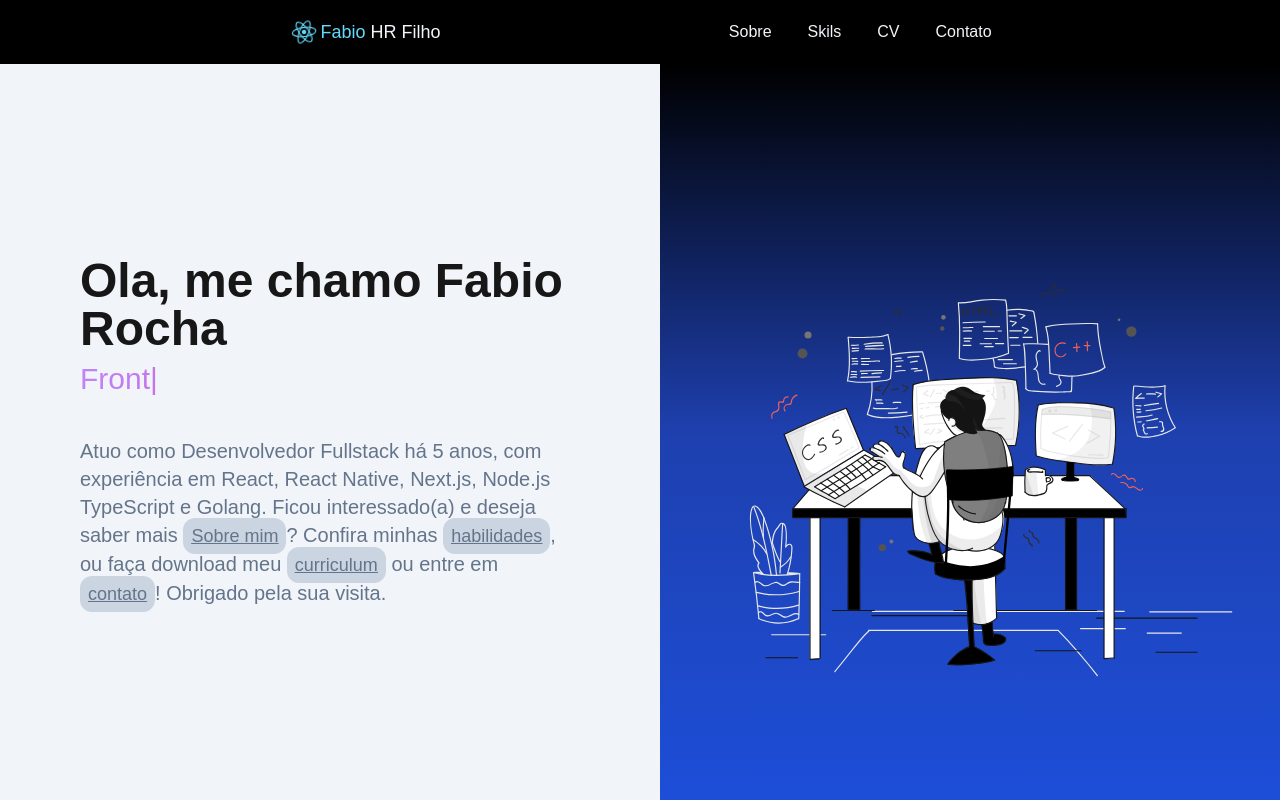
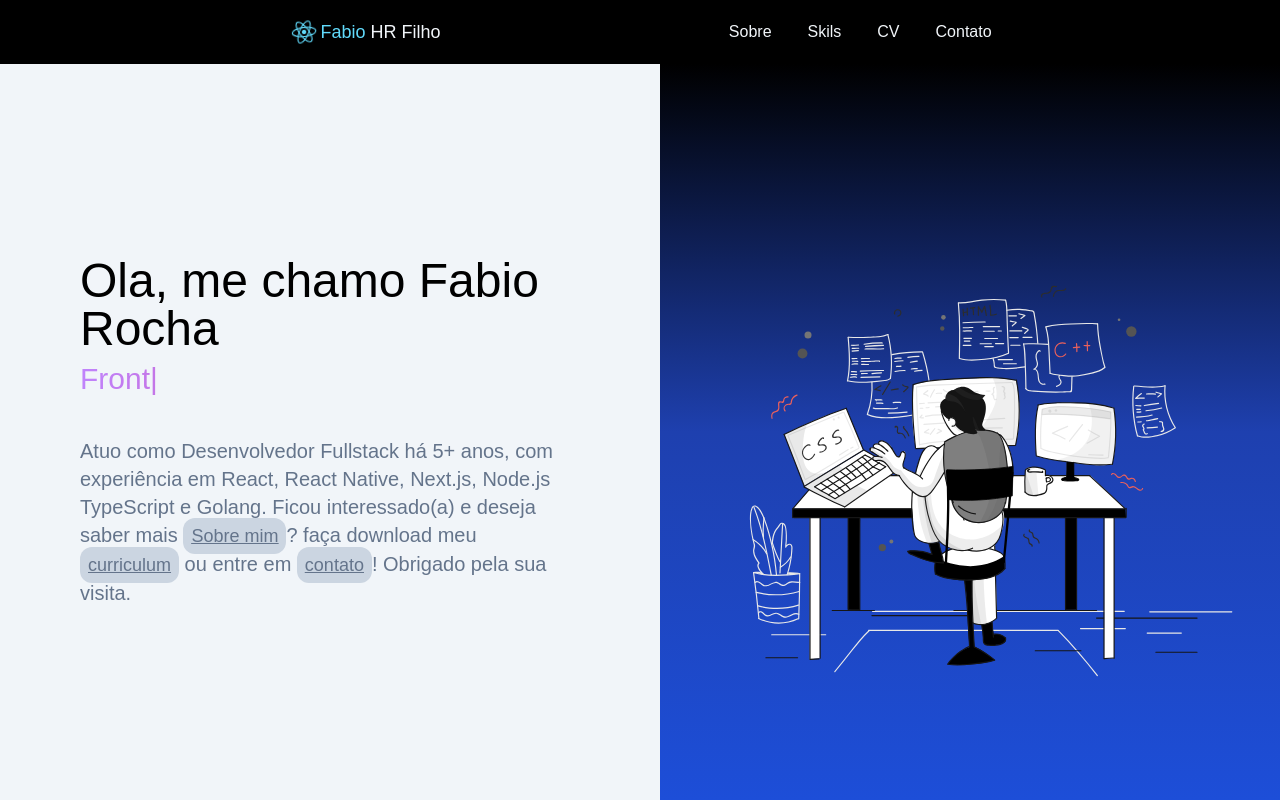
Before and after one commit to FabioRocha231/Portfolio, a Next.js app: page / in a window 1280 px wide. Built offline with nearby package versions, Linux system fonts and the light colour scheme.

Commit message:
fix: fixed h1 text color

```diff
--- a/components/Greetings/TextAndRedirect.tsx
+++ b/components/Greetings/TextAndRedirect.tsx
@@ -12,7 +12,7 @@ export const TextAndRedirect = () => {
   return (
     <div className="flex h-full flex-col items-center justify-center">
       <section className="flex self-start w-[650px] flex-col 2xl:w-[500px] lg:w-full">
-        <h1 className="text-5xl font-black lg:text-5xl lg:text-white sm:text-3xl xs:text-2xl ">
+        <h1 className="text-5xl text-black lg:text-5xl lg:text-white sm:text-3xl xs:text-2xl ">
           Ola, me chamo Fabio Rocha
         </h1>
         <ReactTyped
@@ -29,13 +29,11 @@ export const TextAndRedirect = () => {
           className="text-xl font-medium
           text-slate-500 lg:text-white xs:text-lg"
         >
-          Atuo como Desenvolvedor Fullstack há 5 anos, com experiência em React,
-          React Native, Next.js, Node.js TypeScript e Golang. Ficou
+          Atuo como Desenvolvedor Fullstack há 5+ anos, com experiência em
+          React, React Native, Next.js, Node.js TypeScript e Golang. Ficou
           interessado(a) e deseja saber mais {""}
           <Redirect to="/about" content="Sobre mim" />
-          {""}? Confira minhas {""}
-          <Redirect to="/skills" content="habilidades" />, {""} ou faça download
-          meu {""}
+          {""}? {""} faça download meu {""}
           <Redirect to="/curriculum" content="curriculum" />
           {""} ou entre em {""}
           <Redirect to="/contact" content="contato" />
```
